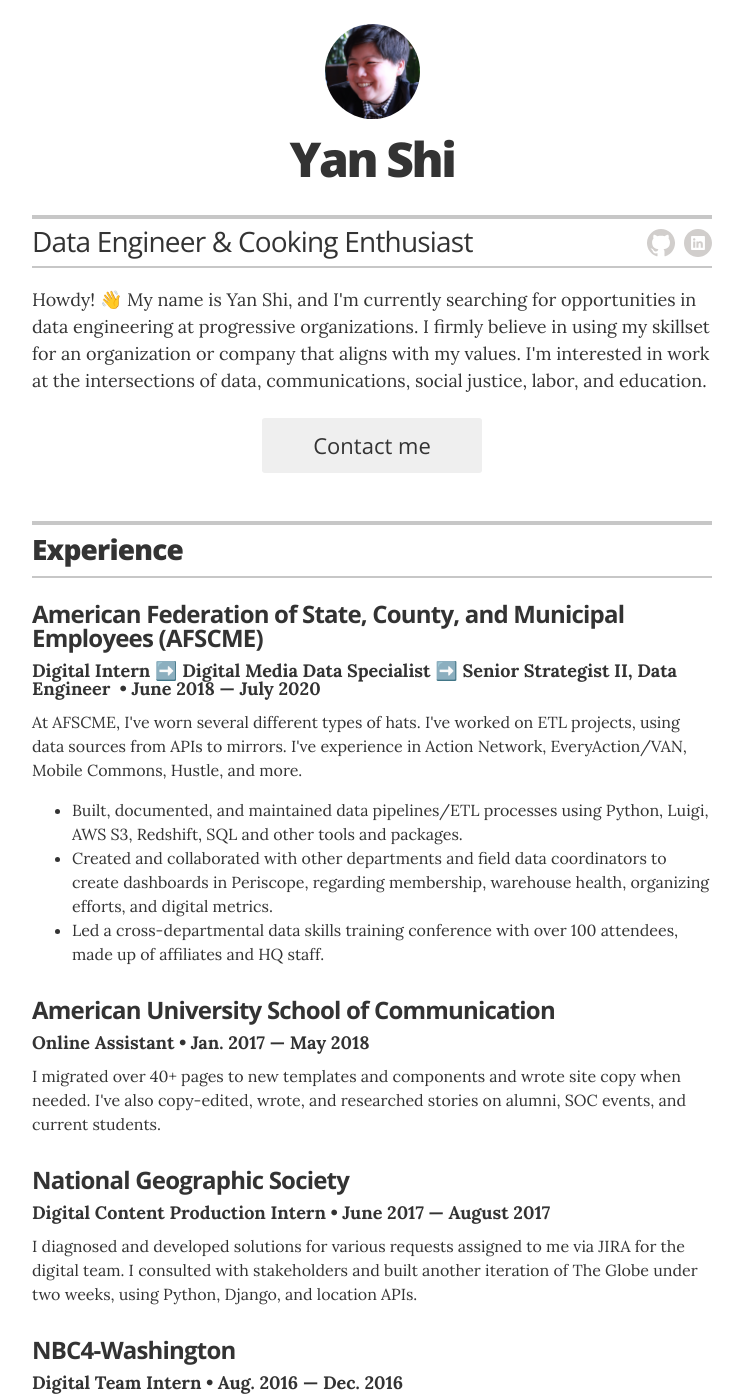
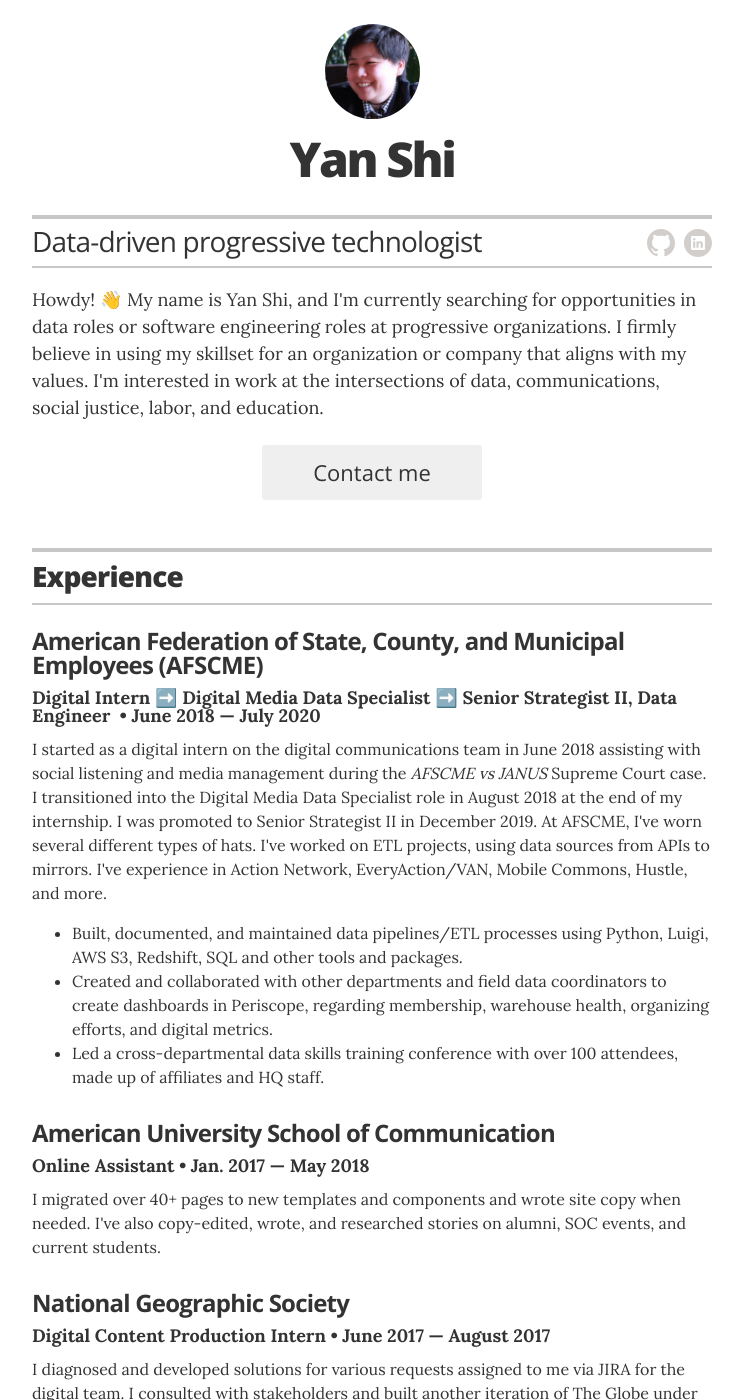
Before and after one commit to oneyanshi/oneyanshi.github.io, a Jekyll site: the page built from index.html, in a window 1280 px wide and 1400 px high. Shown: the whole window, without its empty margins (268-1011 px from the left). Built offline with Jekyll 4.4.1, drawn with Linux system fonts in a browser that asks for light colours.

Commit message:
update info

```diff
--- a/_config.yml
+++ b/_config.yml
@@ -11,7 +11,7 @@
 # Resume settings
 resume_avatar:                  "true"
 resume_name:                    "Yan Shi"
-resume_title:                   "Data Engineer & Cooking Enthusiast"
+resume_title:                   "Data-driven progressive technologist"
 
 # used for the contact button in _layouts/resume.html
 resume_contact_email:           "itsyanshi@gmail.com"
@@ -23,7 +23,7 @@
 resume_header_contact_info:     "742 Evergreen Terrace, Springfield • 555-7334 • lisasimpson@youremailaddress.com"
 display_header_contact_info:    "false"
 
-resume_header_intro: "<p>Howdy! 👋 My name is Yan Shi, and I'm currently searching for opportunities in data engineering
+resume_header_intro: "<p>Howdy! 👋 My name is Yan Shi, and I'm currently searching for opportunities in data roles or software engineering roles
       at progressive organizations. I firmly believe in using my skillset for an organization or company
       that aligns with my values. I'm interested in work at the intersections of data, communications,
       social justice, labor, and education. </p>"
--- a/_data/experience.yml
+++ b/_data/experience.yml
@@ -3,7 +3,10 @@
 - company: American Federation of State, County, and Municipal Employees (AFSCME)
   position: Digital Intern ➡️ Digital Media Data Specialist ➡️ Senior Strategist II, Data Engineer ️️
   duration: June 2018 &mdash; July 2020
-  summary: At AFSCME, I've worn several different types of hats. I've worked on ETL projects, using data sources from APIs to mirrors. I've experience in
+  summary: I started as a digital intern on the digital communications team in June 2018 assisting with social listening and media management during the <em>AFSCME vs JANUS</em> Supreme Court case.
+          I transitioned into the Digital Media Data Specialist role in August 2018 at the end of my internship. I was promoted to Senior Strategist II in December 2019.
+
+          At AFSCME, I've worn several different types of hats. I've worked on ETL projects, using data sources from APIs to mirrors. I've experience in
           Action Network, EveryAction/VAN, Mobile Commons, Hustle, and more.
         	<ul class="resume-item-list"><li>Built, documented, and maintained data pipelines/ETL processes
           using Python, Luigi, AWS S3, Redshift, SQL and other tools and packages.</li>
```
Also changed, not shown: 1 other file.
